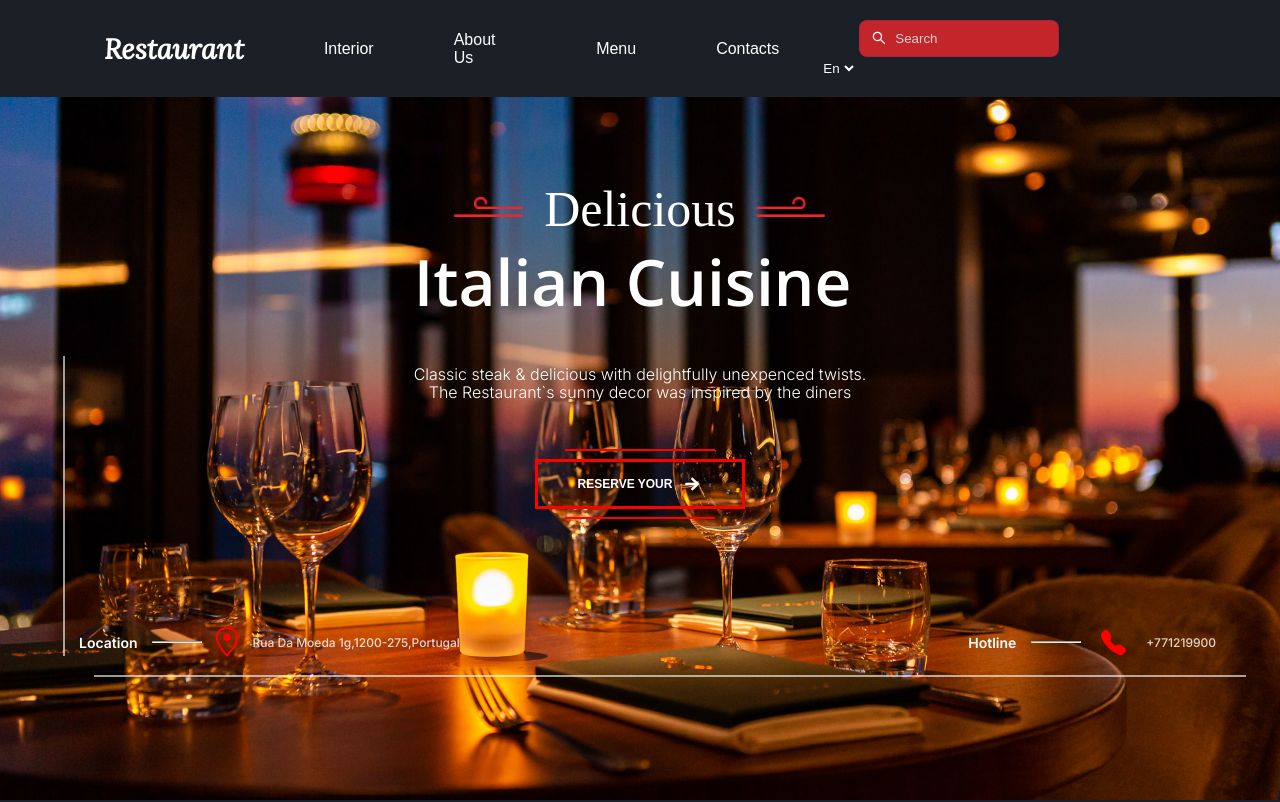
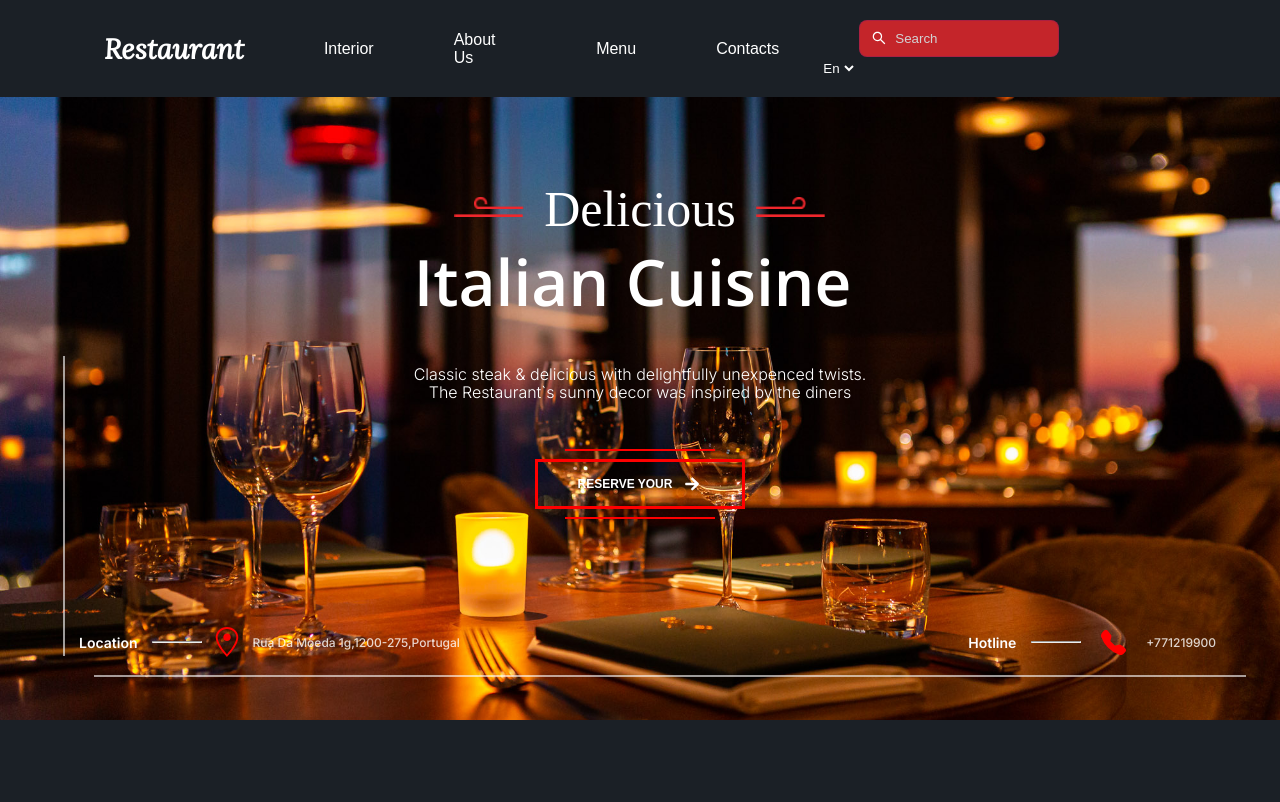
Before and after one commit to orozaliev0/Restaurant1, a React (Create React App) app: page / in a window 1280 px wide. Shown: the top 802 px of the page. Built offline with nearby package versions, Linux system fonts and the light colour scheme; a web font is replaced by a local one.

Commit message:
heron665

```diff
--- a/src/component/hero/Hero.scss
+++ b/src/component/hero/Hero.scss
@@ -4,7 +4,7 @@
 
 #hero{
   background: url("img/hero-bg.jpg") no-repeat center/cover;
-  min-height: 100vh;
+  height: 720px;
   min-width: 100%;
   position: relative;
 }
```
Also changed, not shown: src/component/header/media.scss (+2 -5 lines).
